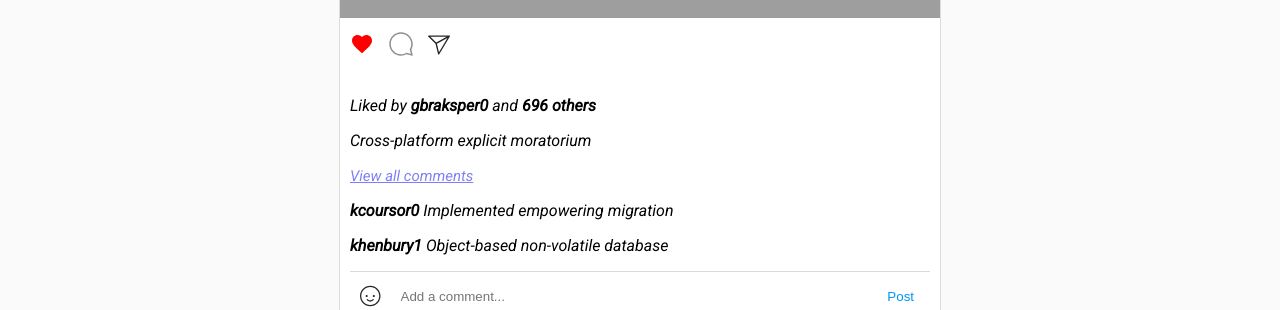
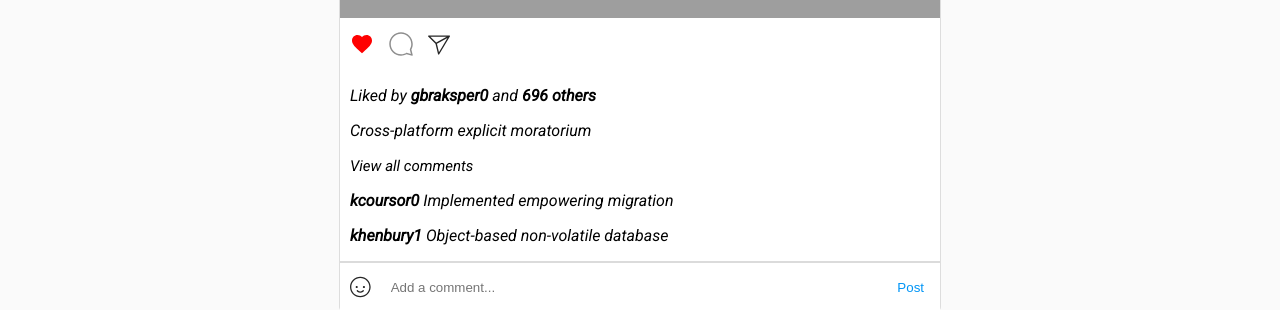
Before and after one commit to alshakerM/my-imitategram, a React (Create React App) app: page / in a window 1280 px wide. Shown: the part 642-952 px from the top of the page. Built offline with nearby package versions, Linux system fonts and the light colour scheme; grey boxes are pictures that could not be loaded; a web font is replaced by a local one.

Commit message:
Fixed input top border

```diff
--- a/src/Post/Post.css
+++ b/src/Post/Post.css
@@ -91,24 +91,19 @@
   height: 500px;
 }
 .post-caption-and-like-section {
-  padding: 10px;
-}
-.likes-count {
-  padding: 15px;
-  margin: 0;
-}
+  padding-left: 10px;
+  border-bottom: 1px solid #dbdbdb;
 
-.comment-user {
-  padding: 5px;
 }
 
 .view-comments-button {
   border: none;
   background: none;
-  opacity: 0.5;
   font-size: 15px;
   cursor: pointer;
   padding: 0;
+  text-decoration: none;
+  color: black;
 }
 .post-actions {
   padding: 10px;
--- a/src/Post/Post.js
+++ b/src/Post/Post.js
@@ -114,8 +114,8 @@ export function Post({ datum, isExtended, setIsExtended, index, isFloating }) {
             {datum.comments[1].comment}
           </p>
         </div>{" "}
-        <PostInput />
       </div>
+      <PostInput />
     </>
   );
 
```
